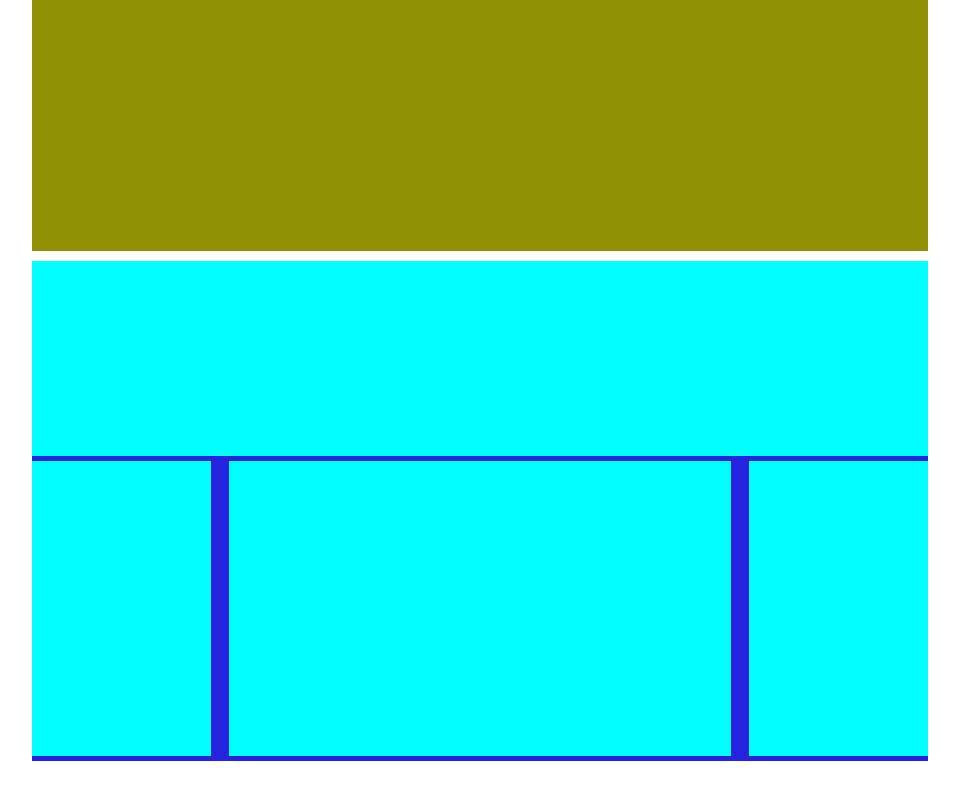
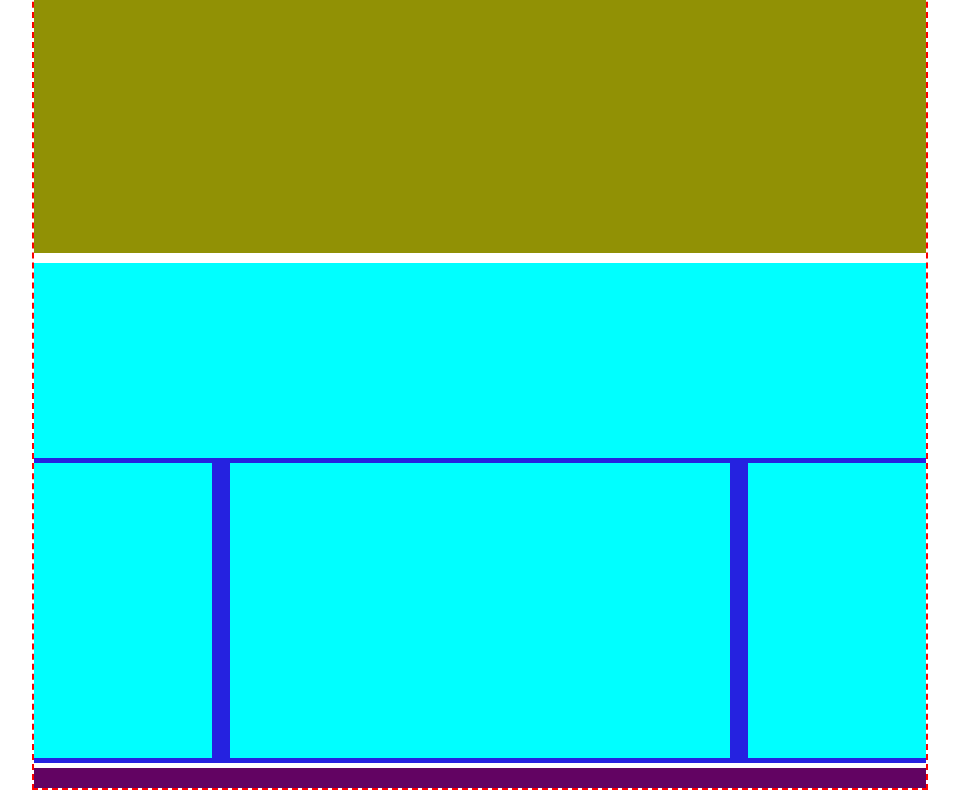
Before and after one commit to Santoni92/htmlcss-struttura-wp, a plain HTML site: page index.html in a window 1280 px wide. Shown: the part 319-1119 px from the top of the page, without its empty margins (160-1119 px from the left). Before the commit the page ends 1090 px from the top, so only its background shows below. Drawn offline with Linux system fonts and the light colour scheme.

Commit message:
riordinato il codice

```diff
--- a/index.html
+++ b/index.html
@@ -25,7 +25,7 @@
                 </div>
             </section>
         </main>
-        <footer></footer>
+        <div class="footer"></div>  <!--chiedere il perchè il browsewr non lo riconosce come tag*/-->
     </div>
 </body>
 </html>
--- a/style.css
+++ b/style.css
@@ -1,6 +1,6 @@
 *{
-    margin:0px;
-    padding:0px;
+    margin: 0px;
+    padding: 0px;
     box-sizing: border-box;
 }   /*resetto il CSS*/
 
@@ -10,9 +10,14 @@
     display:table;
 }
 
-.container{ /*controllare*/
+.container{
     width: 70%;
     margin: 10px auto;
+}
+
+.debug .container{  /*controllare*/
+    height:100%;
+    border:2px dashed red;
 }
 
 header{
@@ -32,7 +37,7 @@ header{
 
 .section-2{
     background-color: rgb(37, 34, 224);
-    margin-bottom: 10px;
+    margin-bottom: 5px;
 }
 
 .debug .section-2{
@@ -82,11 +87,11 @@ margin-bottom: 5px;
     height: 295px;
 }
 
-footer{
+.footer{
     background-color: rgb(98, 3, 98);
-    margin-bottom: 2px;
 }
 
 .debug .footer{
     height: 20px;
+    /*border:2px dashed green;*/
 }
```
